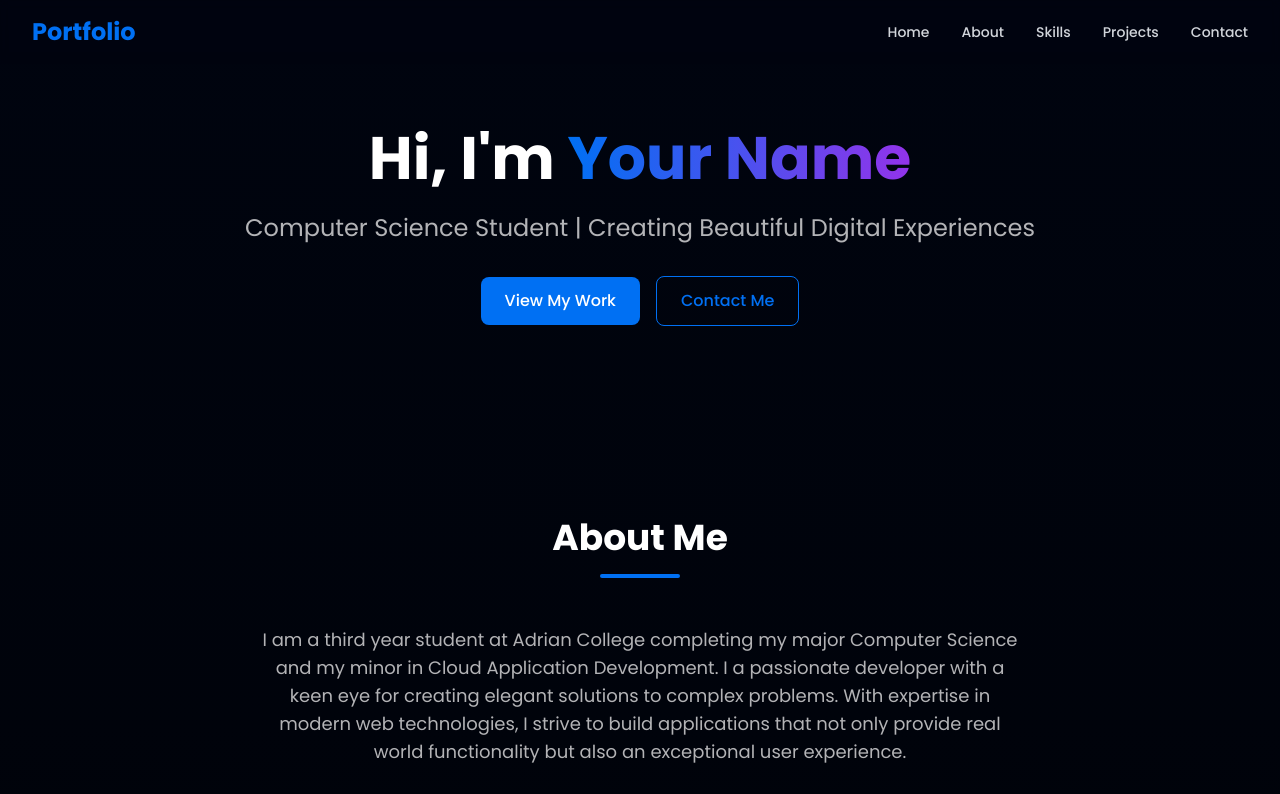
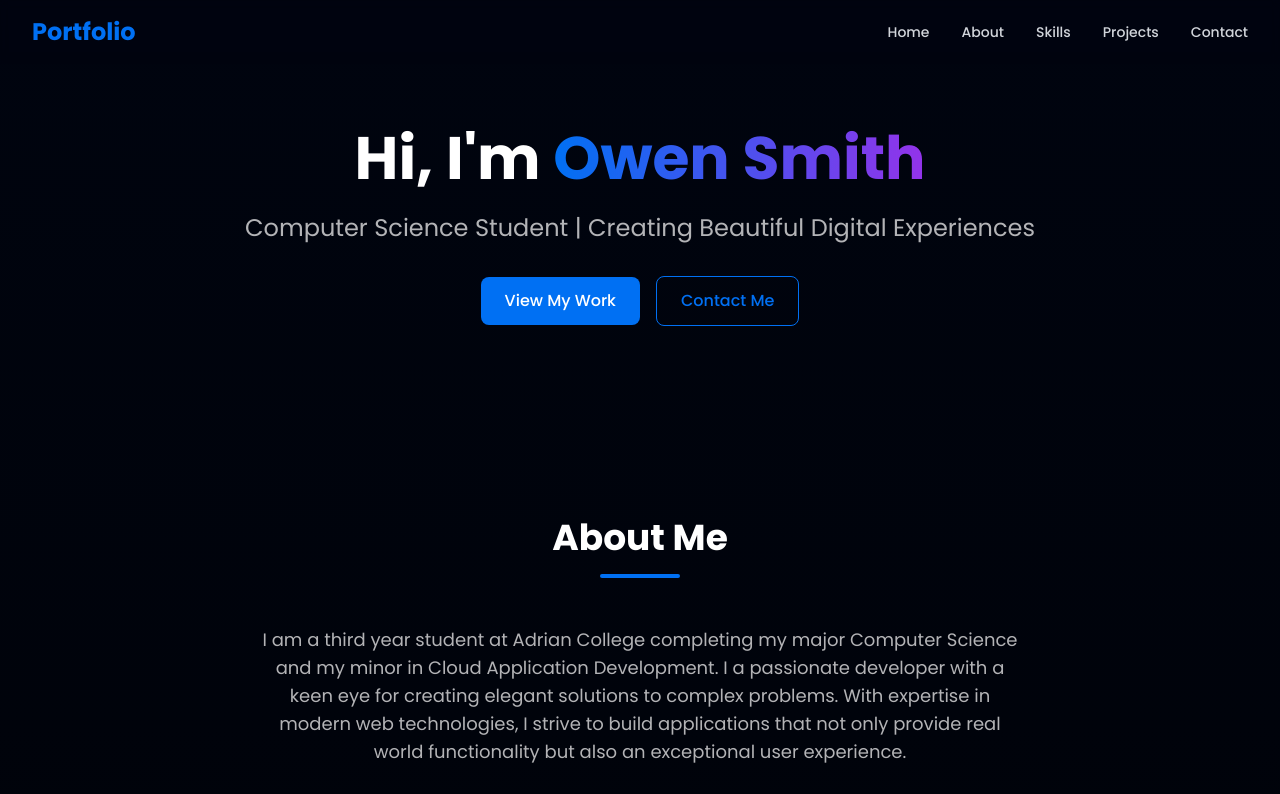
Before and after one commit to carved4/portfolio, a Next.js app: page / in a window 1280 px wide. Shown: the top 794 px of the page. Built offline with nearby package versions, Linux system fonts and the light colour scheme.

Commit message:
Update Hero section with personal name

```diff
--- a/src/components/Hero.tsx
+++ b/src/components/Hero.tsx
@@ -11,7 +11,7 @@ export default function Hero() {
           className="text-center"
         >
           <h1 className="text-4xl sm:text-6xl font-bold mb-6">
-            Hi, I'm <span className="heading-gradient">Your Name</span>
+            Hi, I'm <span className="heading-gradient">Owen Smith</span>
           </h1>
           <p className="text-xl sm:text-2xl text-dimWhite mb-8">
             Computer Science Student | Creating Beautiful Digital Experiences
```
